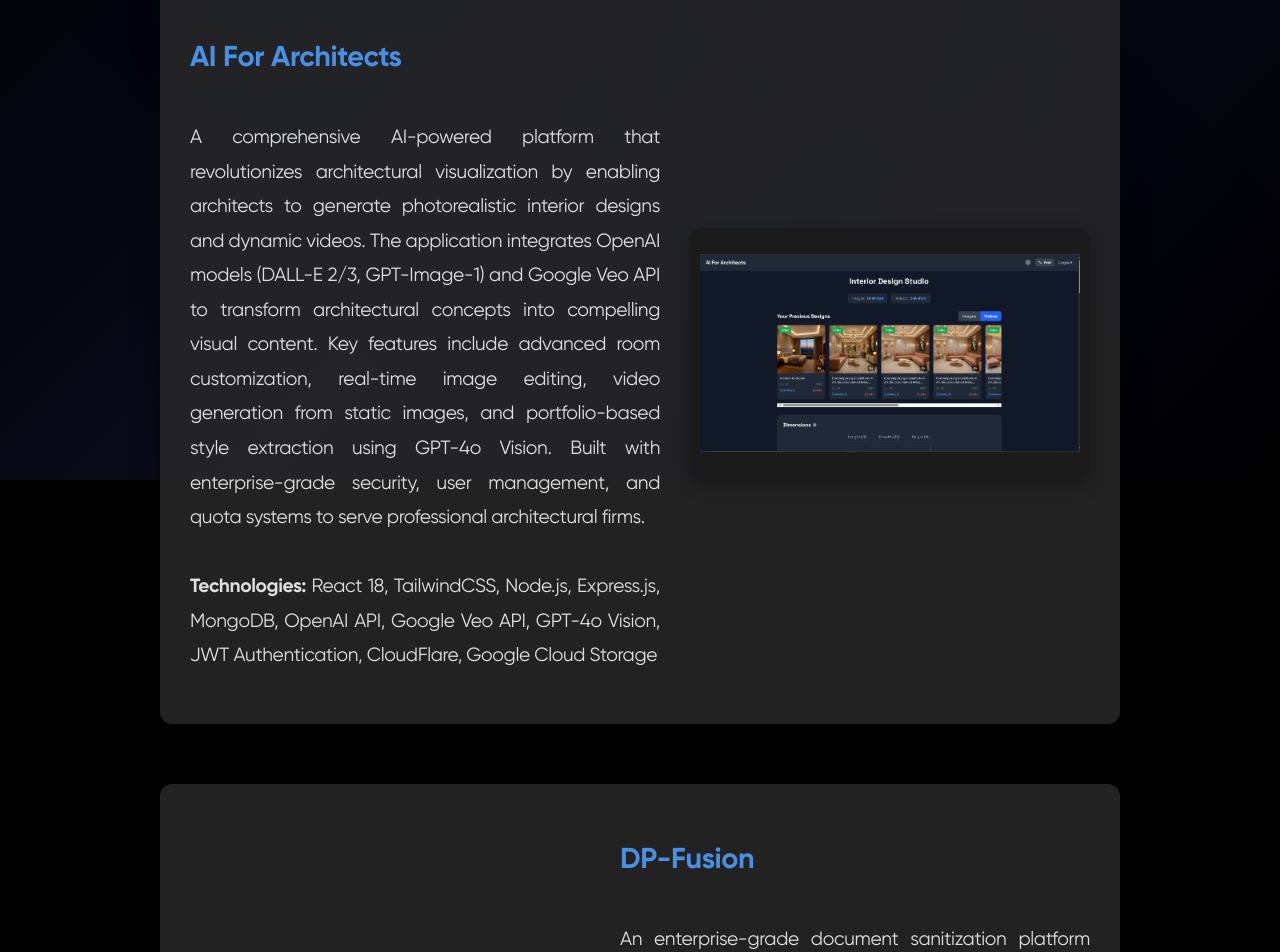
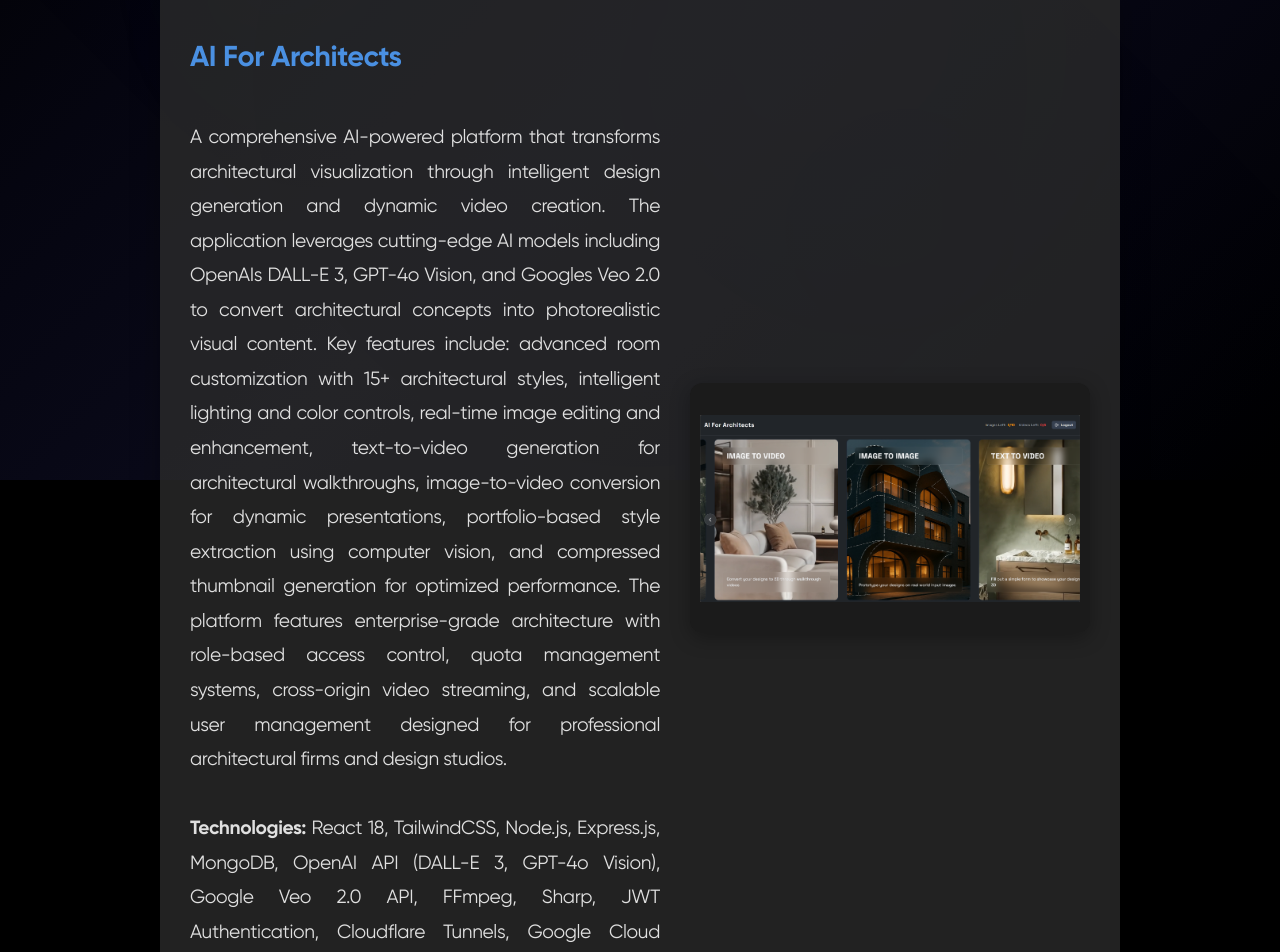
Before and after one commit to LordAizen1/porfolio, a React (Vite) app: page /porfolio/projects in a window 1280 px wide. Shown: the part 320-1272 px from the top of the page. Built offline with nearby package versions, Linux system fonts and the light colour scheme; no server answers; the database is empty.

Commit message:
updated project

```diff
--- a/src/pages/ProjectsPage.jsx
+++ b/src/pages/ProjectsPage.jsx
@@ -20,11 +20,11 @@ const ProjectsPage = () => {
       title: 'AI For Architects',
       image: '/porfolio/images/ai-for-architects.png',
       description:
-        'A comprehensive AI-powered platform that revolutionizes architectural visualization by enabling architects to generate photorealistic interior designs and dynamic videos. The application integrates OpenAI models (DALL-E 2/3, GPT-Image-1) and Google Veo API to transform architectural concepts into compelling visual content. Key features include advanced room customization, real-time image editing, video generation from static images, and portfolio-based style extraction using GPT-4o Vision. Built with enterprise-grade security, user management, and quota systems to serve professional architectural firms.<br /><br /><b>Technologies:</b> React 18, TailwindCSS, Node.js, Express.js, MongoDB, OpenAI API, Google Veo API, GPT-4o Vision, JWT Authentication, CloudFlare, Google Cloud Storage',
+        'A comprehensive AI-powered platform that transforms architectural visualization through intelligent design generation and dynamic video creation. The application leverages cutting-edge AI models including OpenAIs DALL-E 3, GPT-4o Vision, and Googles Veo 2.0 to convert architectural concepts into photorealistic visual content. Key features include: advanced room customization with 15+ architectural styles, intelligent lighting and color controls, real-time image editing and enhancement, text-to-video generation for architectural walkthroughs, image-to-video conversion for dynamic presentations, portfolio-based style extraction using computer vision, and compressed thumbnail generation for optimized performance. The platform features enterprise-grade architecture with role-based access control, quota management systems, cross-origin video streaming, and scalable user management designed for professional architectural firms and design studios. <br /><br /><b>Technologies:</b> React 18, TailwindCSS, Node.js, Express.js, MongoDB, OpenAI API (DALL-E 3, GPT-4o Vision), Google Veo 2.0 API, FFmpeg, Sharp, JWT Authentication, Cloudflare Tunnels, Google Cloud Storage, Video Proxy Streaming',
       link: 'https://ai-for-architects.com'
     },
     {
-      title: 'DP-Fusion',
+      title: 'Document Sanitization Tool (DP-Fusion)',
       image: '/porfolio/images/dp-fusion.png', // Placeholder image, update if you have a project-specific image
       description:
         'An enterprise-grade document sanitization platform that automatically removes sensitive information from business documents while maintaining document integrity. Built during my internship at Alpine Privacy, this solution processes multiple file formats (DOCX, PPTX, PDF, TXT) using advanced Named Entity Recognition (NER) systems including spaCy, BERT, and Flair. The platform implements DP-Fusion, a novel decoding strategy that provides theoretical privacy guarantees while ensuring all uploaded data is permanently deleted post-processing.<br /><br /><b>Technologies:</b> React 18.3 (TypeScript), Vite, Redux Toolkit, Tailwind CSS, Node.js, PyTorch, Transformers, Presidio, spaCy, FastAPI, Docker, Nginx',
```
Also changed, not shown: public/images/ai-for-architects.png.
